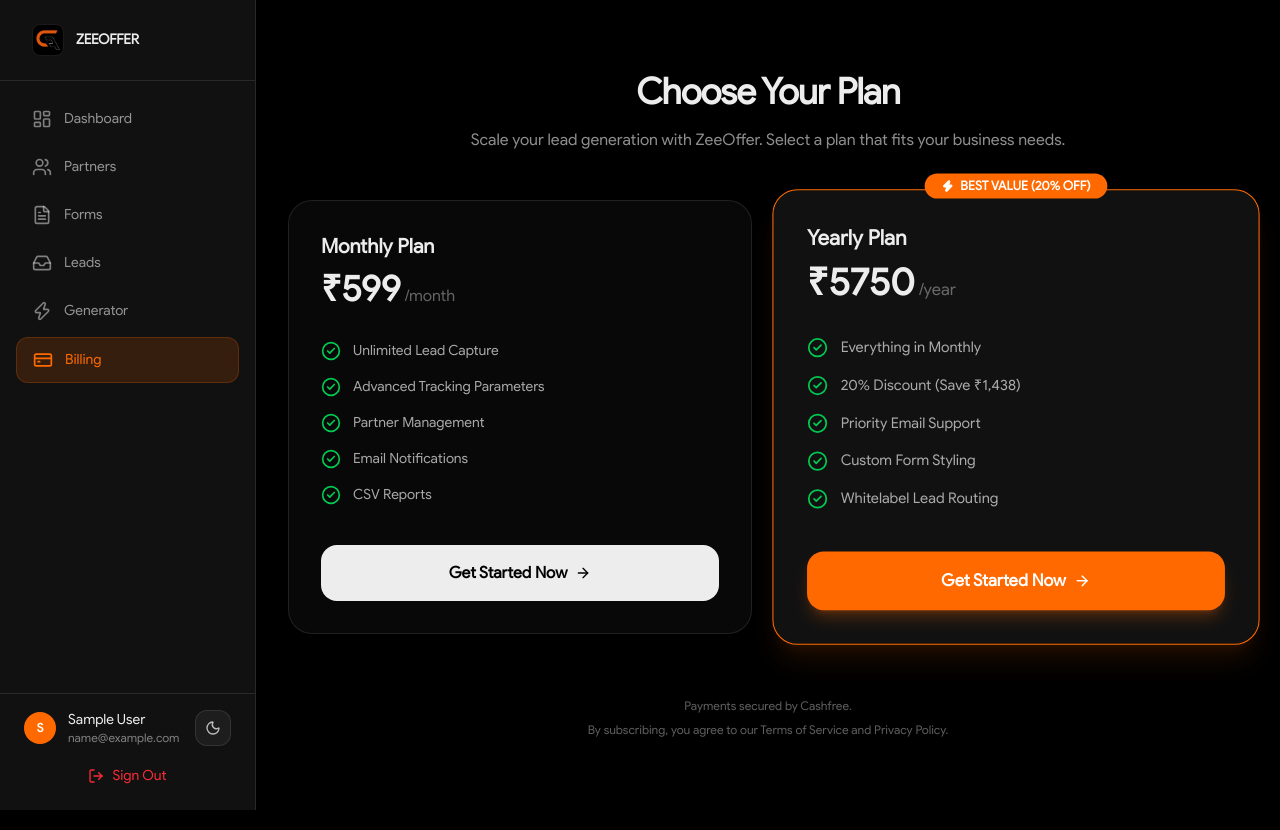
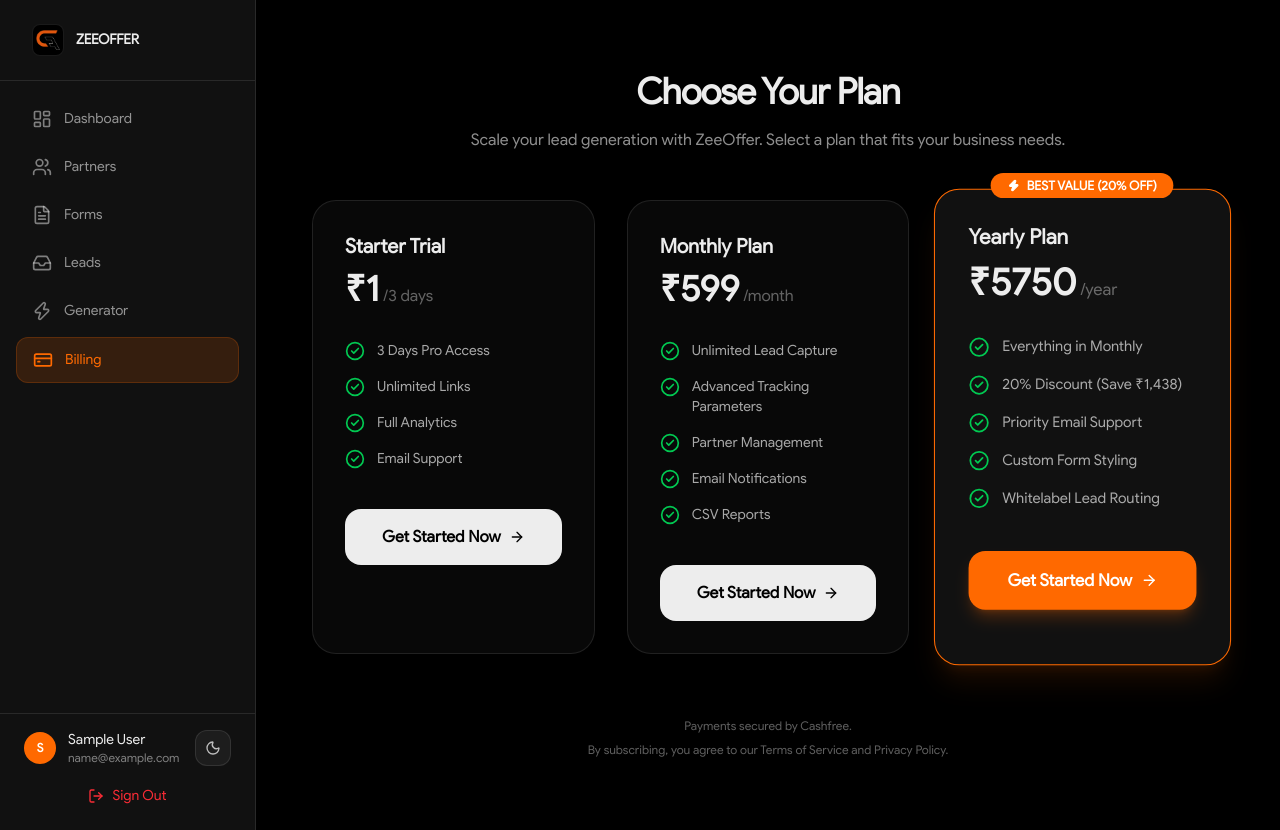
Before and after one commit to harshrao26/Formile-Clone, a Next.js app: page /admin/billing in a window 1280 px wide. Built offline with nearby package versions, Linux system fonts and the light colour scheme; sample sign-in values are in the browser's storage.

Commit message:
feat: add 3-day trial plan with ₹1 pricing to billing flow and UI components

```diff
--- a/app/admin/(panel)/billing/page.tsx
+++ b/app/admin/(panel)/billing/page.tsx
@@ -17,6 +17,19 @@ import Script from 'next/script';
 
 // Pricing data
 const PLANS = [
+  {
+    id: 'trial',
+    name: 'Starter Trial',
+    price: 1,
+    period: '3 days',
+    features: [
+      '3 Days Pro Access',
+      'Unlimited Links',
+      'Full Analytics',
+      'Email Support'
+    ],
+    recommended: false
+  },
   {
     id: 'monthly',
     name: 'Monthly Plan',
@@ -144,7 +157,7 @@ export default function BillingPage() {
                     (authAdmin?.expiryDate && new Date(authAdmin.expiryDate) < new Date());
 
   return (
-    <div className="max-w-5xl mx-auto py-10">
+    <div className="max-w-7xl mx-auto py-10 px-6">
       <Script
         src="https://sdk.cashfree.com/js/v3/cashfree.js"
         onLoad={() => console.log('Cashfree loaded')}
@@ -176,7 +189,7 @@ export default function BillingPage() {
         </div>
       )}
 
-      <div className="grid grid-cols-1 md:grid-cols-2 gap-8">
+      <div className="grid grid-cols-1 md:grid-cols-3 gap-8">
         {PLANS.map((plan) => (
           <div
             key={plan.id}
--- a/app/api/billing/order/route.ts
+++ b/app/api/billing/order/route.ts
@@ -11,11 +11,11 @@ export async function POST(req: NextRequest) {
     }
 
     const { planType } = await req.json();
-    if (!['monthly', 'yearly'].includes(planType)) {
+    if (!['monthly', 'yearly', 'trial'].includes(planType)) {
       return NextResponse.json({ error: 'Invalid plan type' }, { status: 400 });
     }
 
-    const amount = planType === 'monthly' ? 599 : 5750;
+    const amount = planType === 'yearly' ? 5750 : planType === 'monthly' ? 599 : 1;
     const orderId = `ORDER_${Date.now()}_${Math.floor(Math.random() * 1000)}`;
 
     const response = await fetch('https://api.cashfree.com/pg/orders', {
--- a/app/api/billing/verify/route.ts
+++ b/app/api/billing/verify/route.ts
@@ -33,9 +33,17 @@ export async function POST(req: NextRequest) {
       const adminId = auth.adminId;
       const orderAmount = data.order_amount;
 
-      // Determine plan based on amount (599 vs 5750)
-      const planType = orderAmount >= 5750 ? 'yearly' : 'monthly';
-      const daysToAdd = planType === 'yearly' ? 365 : 30;
+      // Determine plan based on amount (1 vs 599 vs 5750)
+      let planType = 'monthly';
+      let daysToAdd = 30;
+
+      if (orderAmount === 1) {
+        planType = 'trial';
+        daysToAdd = 3;
+      } else if (orderAmount >= 5750) {
+        planType = 'yearly';
+        daysToAdd = 365;
+      }
 
       const expiryDate = new Date();
       expiryDate.setDate(expiryDate.getDate() + daysToAdd);
--- a/app/homepage/components/PricingSection.tsx
+++ b/app/homepage/components/PricingSection.tsx
@@ -4,6 +4,22 @@ import Link from 'next/link';
 import { Check, Zap } from 'lucide-react';
 
 const plans = [
+  {
+    name: 'Starter Trial',
+    price: '₹1',
+    period: '/3 days',
+    description: 'Perfect for quick testing and validation.',
+    highlight: false,
+    badge: 'Limited Offer',
+    features: [
+      '3 Days Full Pro Access',
+      'Unlimited Partner Links',
+      'All Premium Form Templates',
+      'Export 100 Lead Records',
+      'Email Support',
+    ],
+    cta: 'Try Trial Now',
+  },
   {
     name: 'Standard Pro',
     price: '₹599',
```
